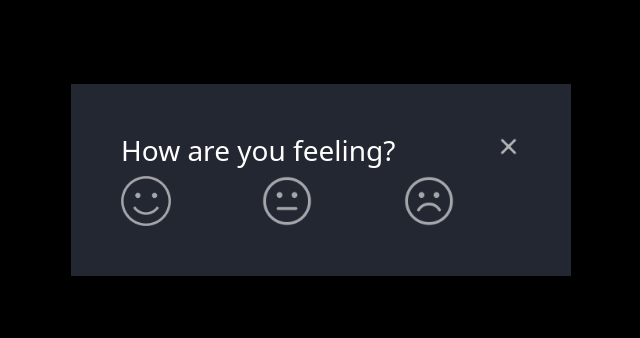
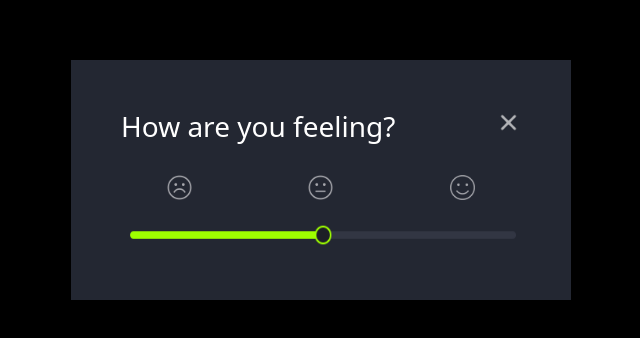
Before and after one commit to mousaayoubi/mood-based-todo-app, a plain HTML site: page Components/moodSelecterForm.html in a window 1280 px wide. Shown: the part 220-558 px from the top of the page, without its empty margins (319-959 px from the left). Drawn offline with nearby package versions, Linux system fonts and the light colour scheme.

Commit message:
Updated mood seelctor form

```diff
--- a/Components/moodSelecterForm.html
+++ b/Components/moodSelecterForm.html
@@ -13,18 +13,19 @@
 		<div class="d-flex justify-content-center align-items-center vh-100">
 		<div class="container">
 			<img id="close_icon" src="/Assets/Images/close.png" alt="close icon" width="25" height="25" />
-			<h3 id="header1">How are you feeling?</h3>
+			<h3 id="header1">How are you feeling?</h3><br />
 			<div class="row">
 				<div class="col-4">
-					<img src="/Assets/Images/happy-face.png"alt="happy face" width="50px" height="50px" />
+					<img id="mood" src="/Assets/Images/sad-face.png"alt="sad face" width="25px" height="25px" />
 				</div>
                                 <div class="col-4">
-					 <img src="/Assets/Images/neutral-face.png"alt="happy face" width="50px" height="50px" />
+					 <img id="mood" src="/Assets/Images/neutral-face.png"alt="neutral face" width="25px" height="25px" />
                                 </div>
 				<div class="col-4">
-					 <img src="/Assets/Images/sad-face.png"alt="happy face" width="50px" height="50px" />
+					 <img id="mood" src="/Assets/Images/happy-face.png"alt="happy face" width="25px" height="25px" />
 
                                 </div>
+				<img id="mood_selector" src="/Assets/Images/mood-selector.png" alt="mood selector image" height="30px" width="100%" />
 			</div>
 		</div>
 		</div>
--- a/Styles/moodSelecter.css
+++ b/Styles/moodSelecter.css
@@ -16,3 +16,10 @@ h4#header2 {
 color: rgb(161,164,173);
 margin-bottom: 30px;
 }
+img#mood {
+display: block;
+margin: auto;
+}
+img#mood_selector{
+margin-top: 20px;
+}
```
Also changed, not shown: Assets/Images/mood-selector.png (added).
